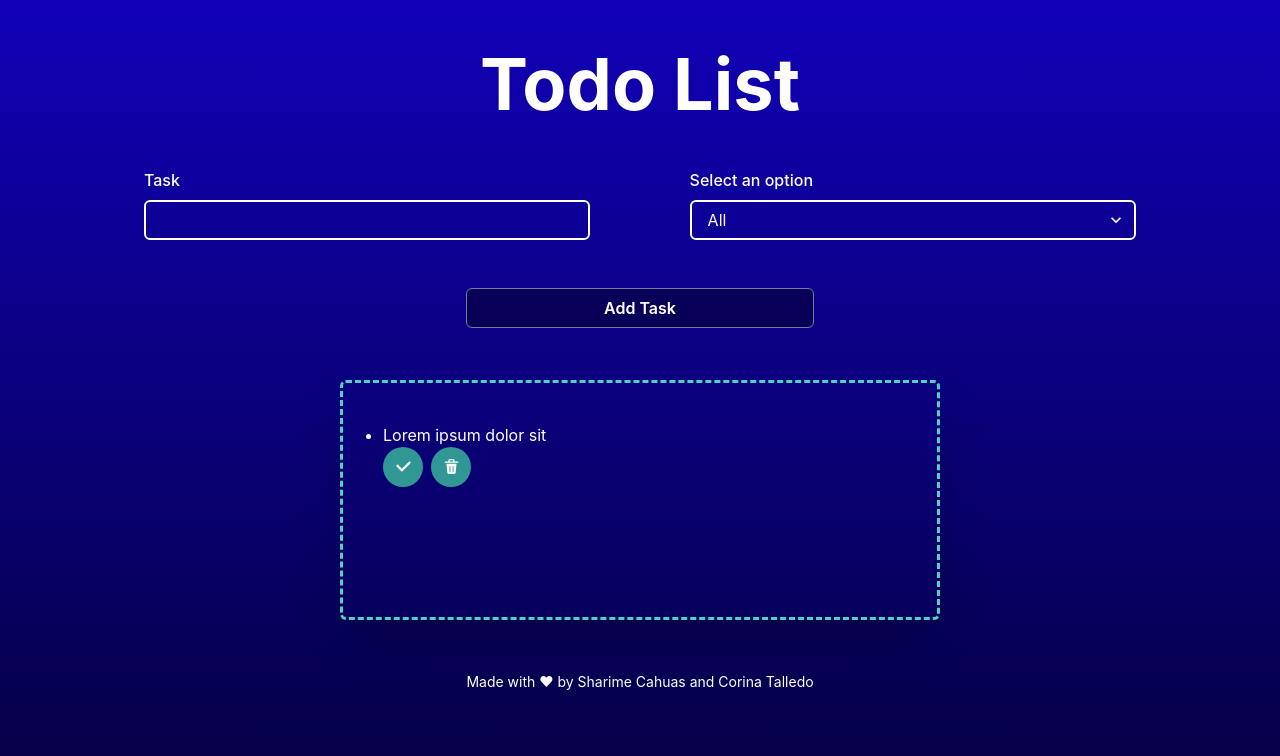
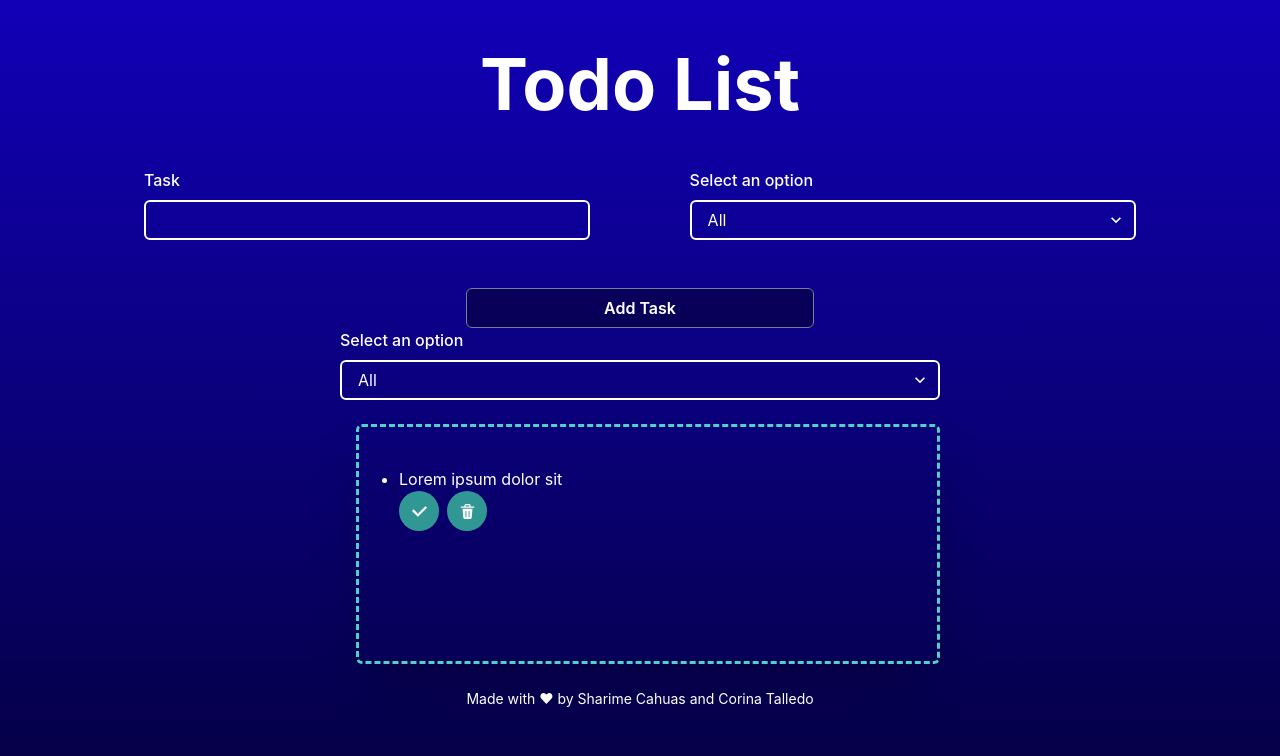
Before and after one commit to catasha27/TODO-LIST-APP, a React (Vite) app: page / in a window 1280 px wide. Shown: the top 756 px of the page. Built offline with nearby package versions, Linux system fonts and the light colour scheme.

Commit message:
Fix layout of todo list component

```diff
--- a/src/components/TodoList.jsx
+++ b/src/components/TodoList.jsx
@@ -1,10 +1,24 @@
 import TodoTask from "./TodoTask.jsx";
-import { UnorderedList } from '@chakra-ui/react'
+import { UnorderedList, Flex, FormControl, FormLabel, Select, Spacer } from '@chakra-ui/react'
 
 export default function TodoList() {
     return (
-        <UnorderedList border='3px solid' borderColor='teal.300' rounded='md' w="600px" minH="30vh" boxShadow='2xl' p='10' borderStyle='dashed' mx="auto" my="4%">
-            <TodoTask />
-        </UnorderedList>
+        <Flex direction="column" w="600px" mx="auto">
+
+            <FormControl>
+                <FormLabel>Select an option</FormLabel>
+                    <Select border='2px'>
+                        <option value="">All</option>
+                        <option value="complete">Completed</option>
+                        <option value="incomplete">Incompleted</option>
+                    </Select>
+            </FormControl>
+
+            <Spacer />
+
+            <UnorderedList border='3px solid' borderColor='teal.300' rounded='md' minH="30vh" boxShadow='2xl' p='10' borderStyle='dashed' my="4%">
+                <TodoTask />
+            </UnorderedList>
+        </Flex>
     )
 }
```
